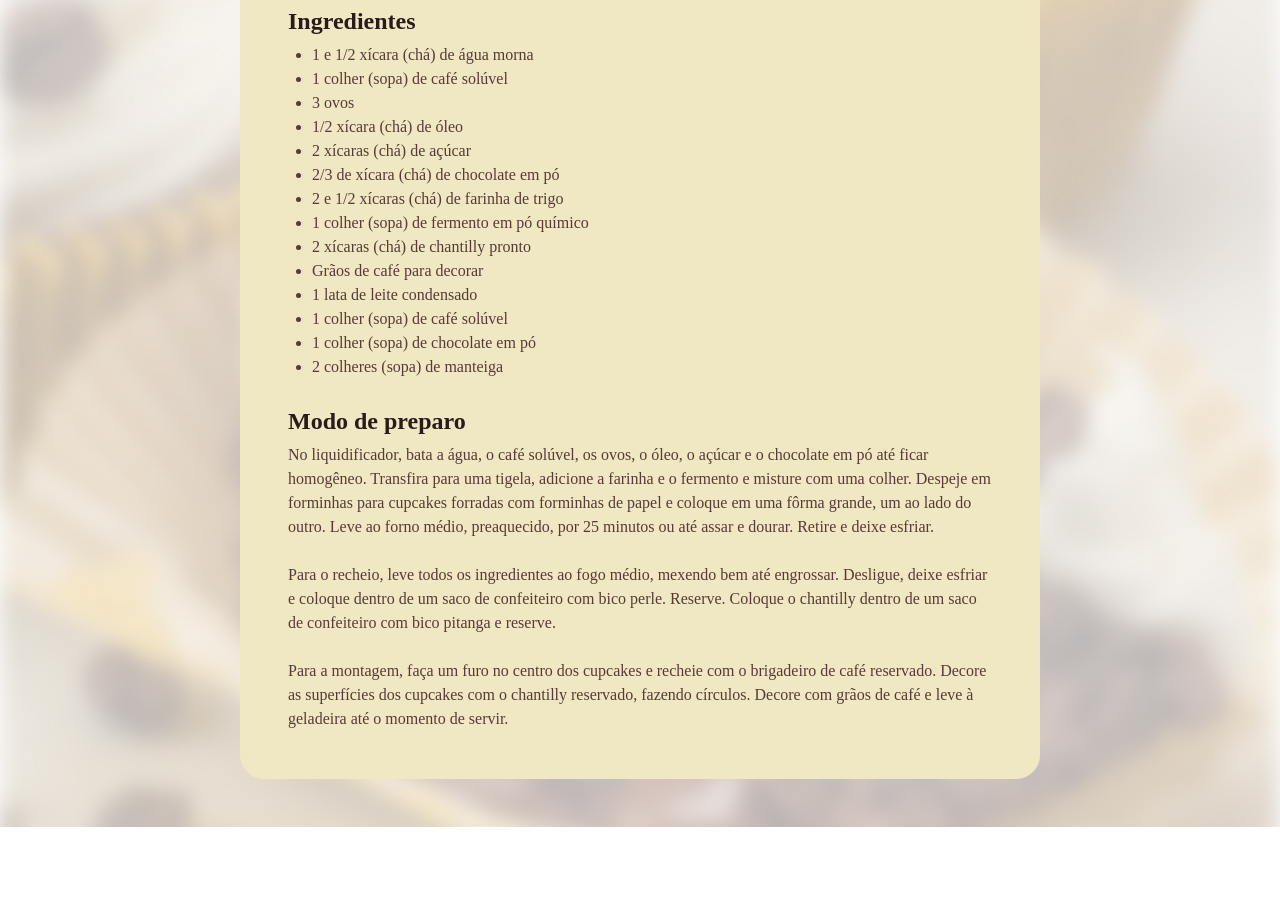
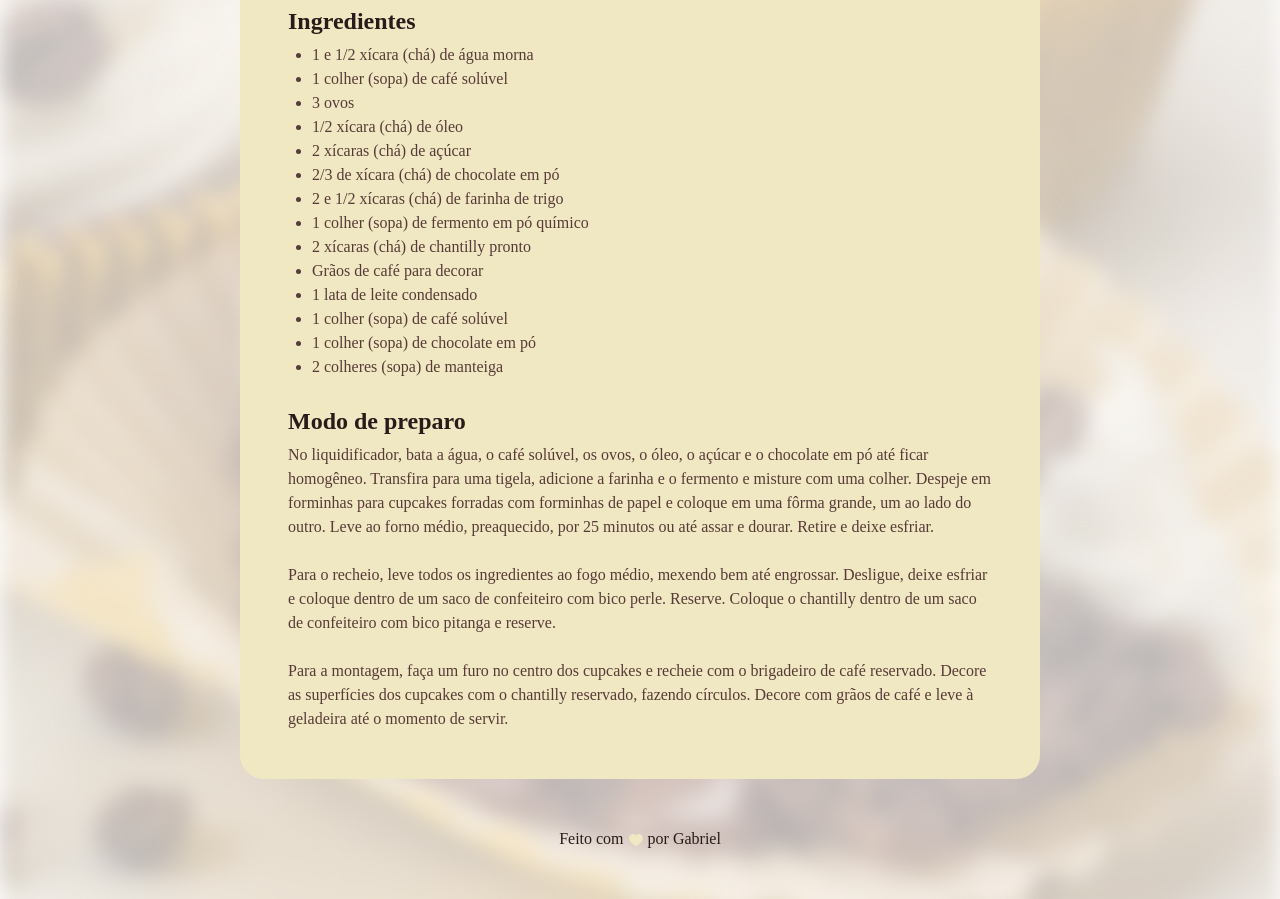
Before and after one commit to gabriel-lima258/Receita, a plain HTML site: page index.html in a window 1280 px wide. Shown: the part 584-1483 px from the top of the page. Before the commit the page ends 1411 px from the top, so only its background shows below. Drawn offline with Linux system fonts and the light colour scheme; a web font is replaced by a local one.

Commit message:
adding footer with my signature

```diff
--- a/index.html
+++ b/index.html
@@ -53,5 +53,9 @@
       </section>
     </main>
   </div>
+  <footer>
+    Feito com
+    <img src="assets/ph_heart-fill.svg" alt="heart">
+    por Gabriel</footer>
 </body>
 </html>
--- a/style.css
+++ b/style.css
@@ -58,3 +58,13 @@ h1, h2 {
 ul {
   padding-left: 24px;
 }
+
+footer {
+  color: #291B1A;
+  text-align: center;
+  padding-bottom: 48px;
+}
+
+footer img {
+  vertical-align: middle; /* alinhando o svg */
+}
```
Also changed, not shown: assets/ph_heart-fill.svg (added).
